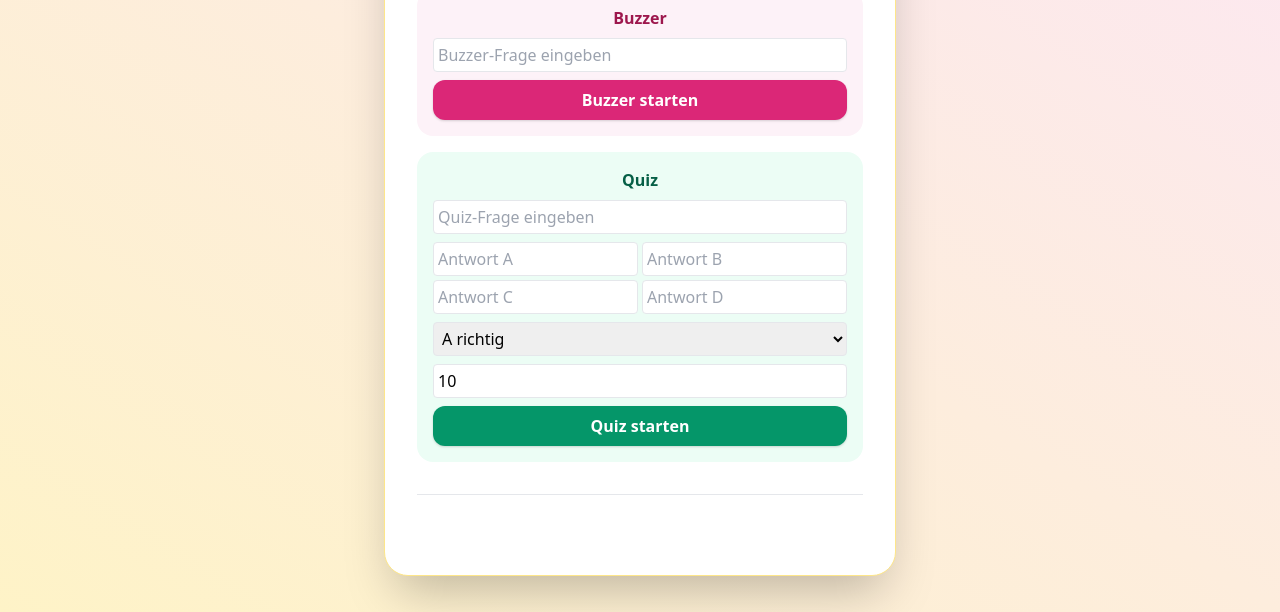
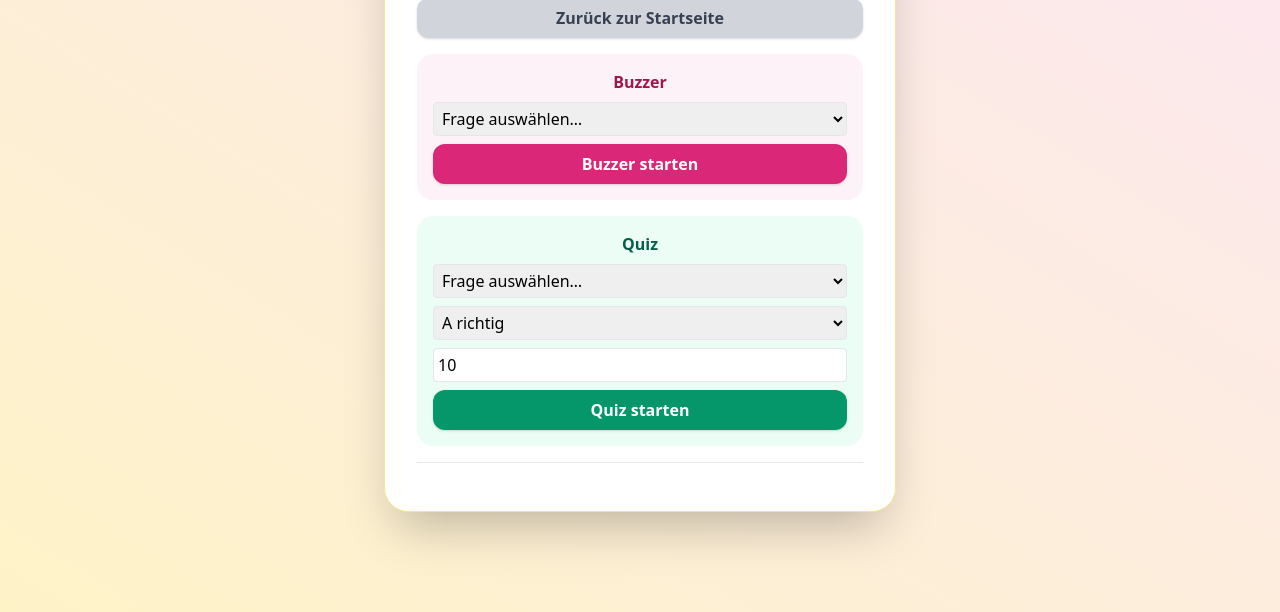
Before and after one commit to D1oniy/Zirkus-Quiz, a website: page public/admin.html in a window 1280 px wide. Shown: the part 188-800 px from the top of the page. Drawn offline with nearby package versions, Linux system fonts and the light colour scheme; no server answers.

Commit message:
Update admin.html

```diff
--- a/public/admin.html
+++ b/public/admin.html
@@ -17,7 +17,9 @@
            <!-- Buzzer -->
 <div class="bg-pink-50 rounded-2xl p-4">
     <div class="font-semibold mb-2 text-pink-800">Buzzer</div>
-                <input id="buzzer-frage" class="border rounded p-1 mb-2 w-full focus:ring-2 focus:ring-pink-300" placeholder="Buzzer-Frage eingeben">
+    <select id="buzzer-frage" class="border rounded p-1 mb-2 w-full focus:ring-2 focus:ring-pink-300">
+        <option value="">Frage auswählen…</option>
+    </select>
     <button onclick="window.starteBuzzer()" class="bg-pink-600 text-white font-bold px-4 py-2 rounded-xl w-full shadow hover:bg-pink-700 transition">
         Buzzer starten
     </button>
@@ -25,13 +27,9 @@
 <!-- Quiz -->
 <div class="bg-green-50 rounded-2xl p-4">
     <div class="font-semibold mb-2 text-green-800">Quiz</div>
-                <input id="quiz-frage" class="border rounded p-1 mb-2 w-full focus:ring-2 focus:ring-green-300" placeholder="Quiz-Frage eingeben">
-                <div class="grid grid-cols-2 gap-1 mb-2">
-                    <input id="quiz-a0" class="border rounded p-1" placeholder="Antwort A">
-                    <input id="quiz-a1" class="border rounded p-1" placeholder="Antwort B">
-                    <input id="quiz-a2" class="border rounded p-1" placeholder="Antwort C">
-                    <input id="quiz-a3" class="border rounded p-1" placeholder="Antwort D">
-                </div>
+    <select id="quiz-frage" class="border rounded p-1 mb-2 w-full focus:ring-2 focus:ring-green-300">
+        <option value="">Frage auswählen…</option>
+    </select>
     <select id="quiz-richtige" class="border rounded p-1 mb-2 w-full">
         <option value="0">A richtig</option>
         <option value="1">B richtig</option>
@@ -43,6 +41,7 @@
         Quiz starten
     </button>
 </div>
+        </div>
         <hr class="my-4">
         <div id="admin-content" class="text-left"></div>
     </div>
```
Lines whose indentation alone changed are shown as unchanged.
